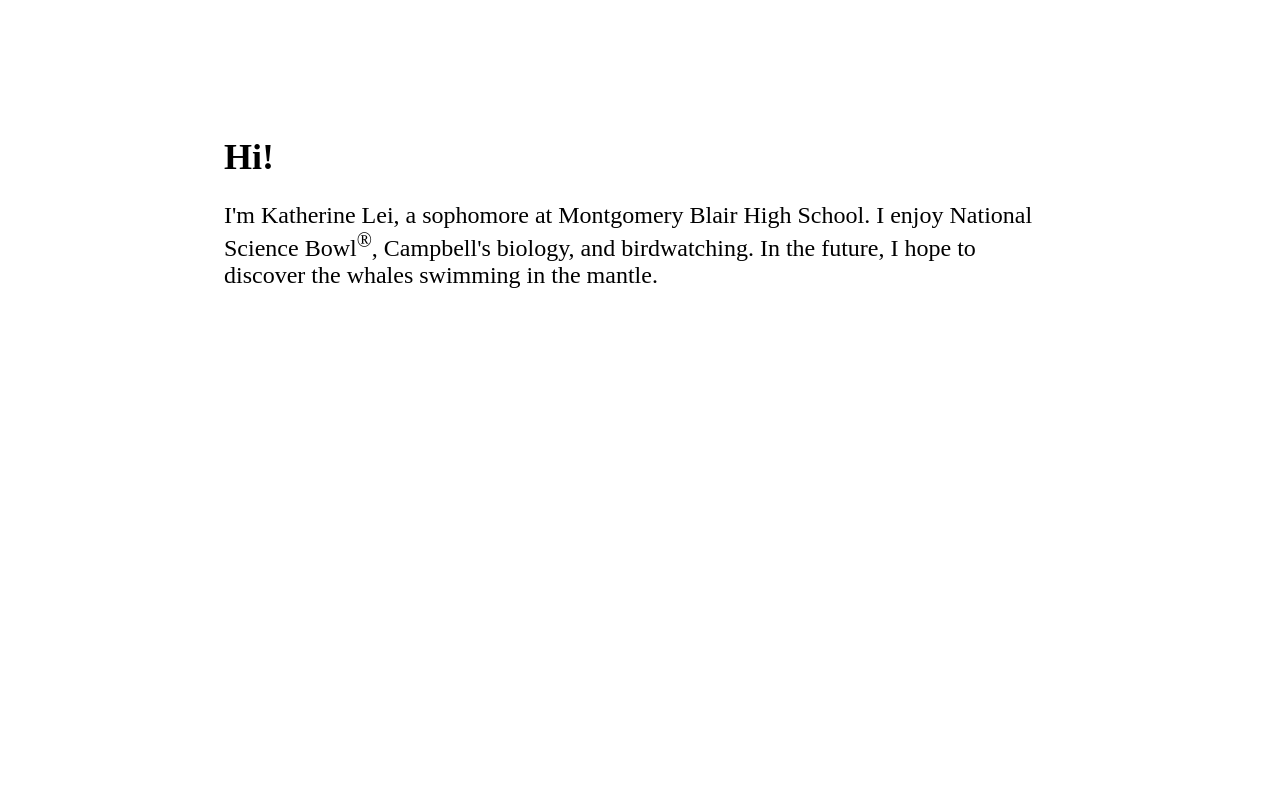
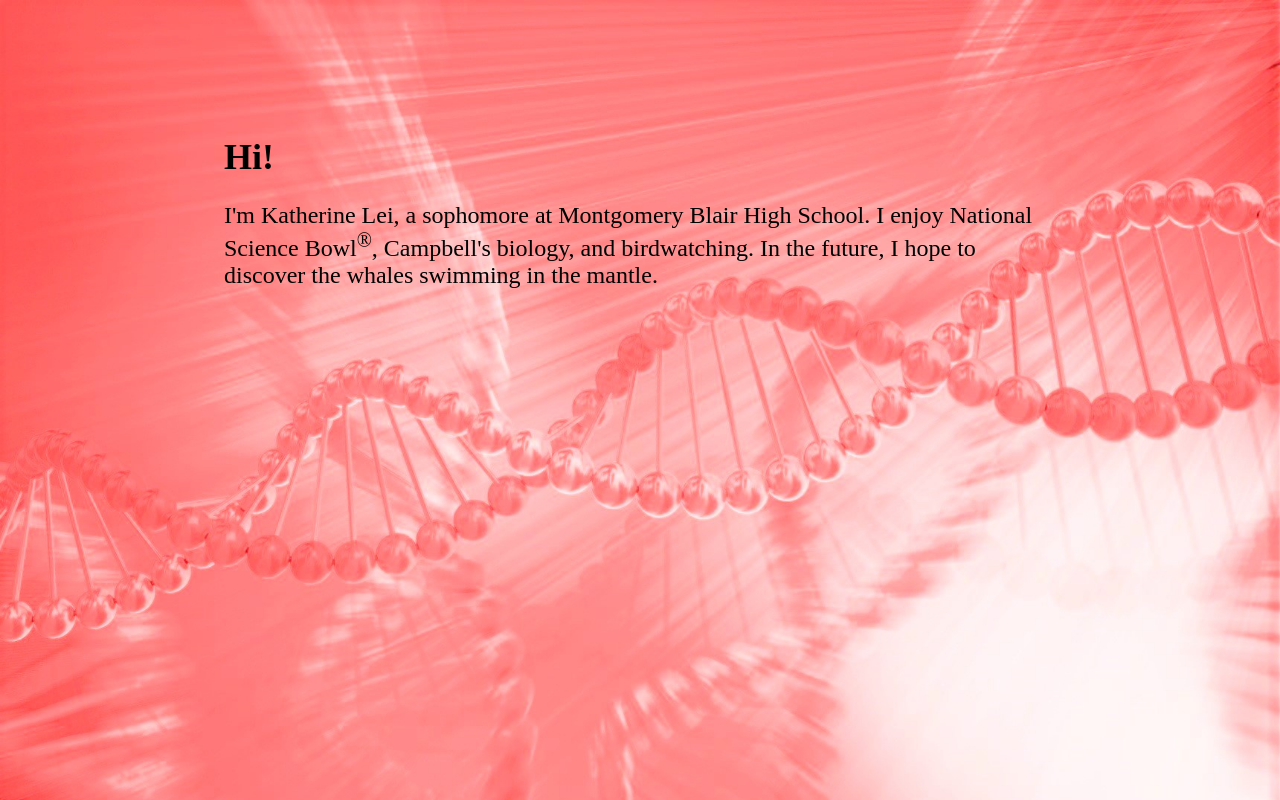
Before and after one commit to katlei/katlei.github.io, a plain HTML site: page index.html in a window 1280 px wide. Drawn offline with Linux system fonts and the light colour scheme; a web font is replaced by a local one.

Commit message:
Update index.html

```diff
--- a/index.html
+++ b/index.html
@@ -7,14 +7,14 @@
 
 <style type="text/css">
 body {
+	background-image: url('/images/background.jpg');
+	background-size: 100%;
+	background-position: 50% 0%;
 	color: black;
 	font-family: 'Belleza';
 	margin: 0;
    	padding-top: 50px;
 	padding-left: 50px;
-	background-image: url('\images\background.jpg');
-	background-size: 100%;
-	background-position: 50% 0%;
 }
 
 h1 {
```
